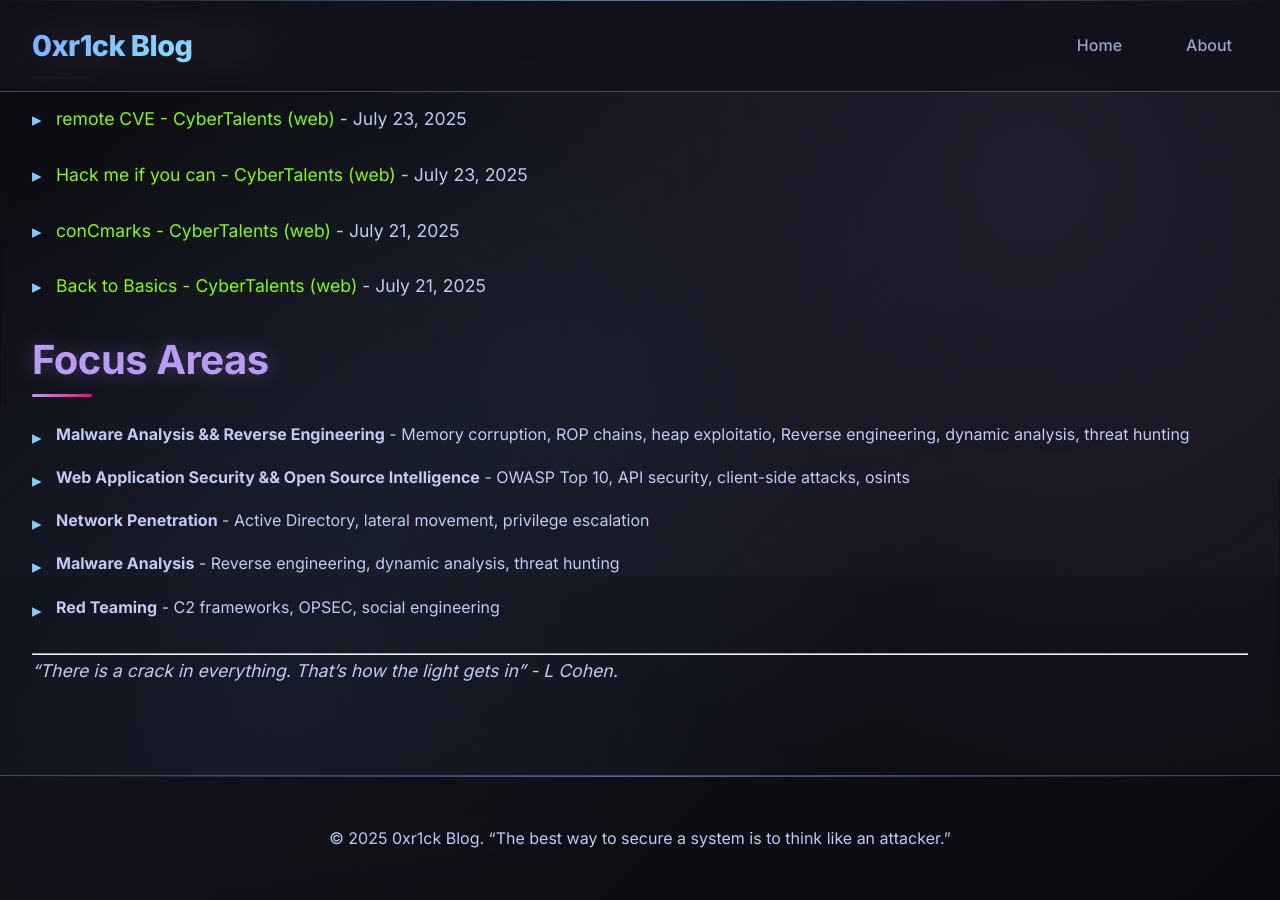
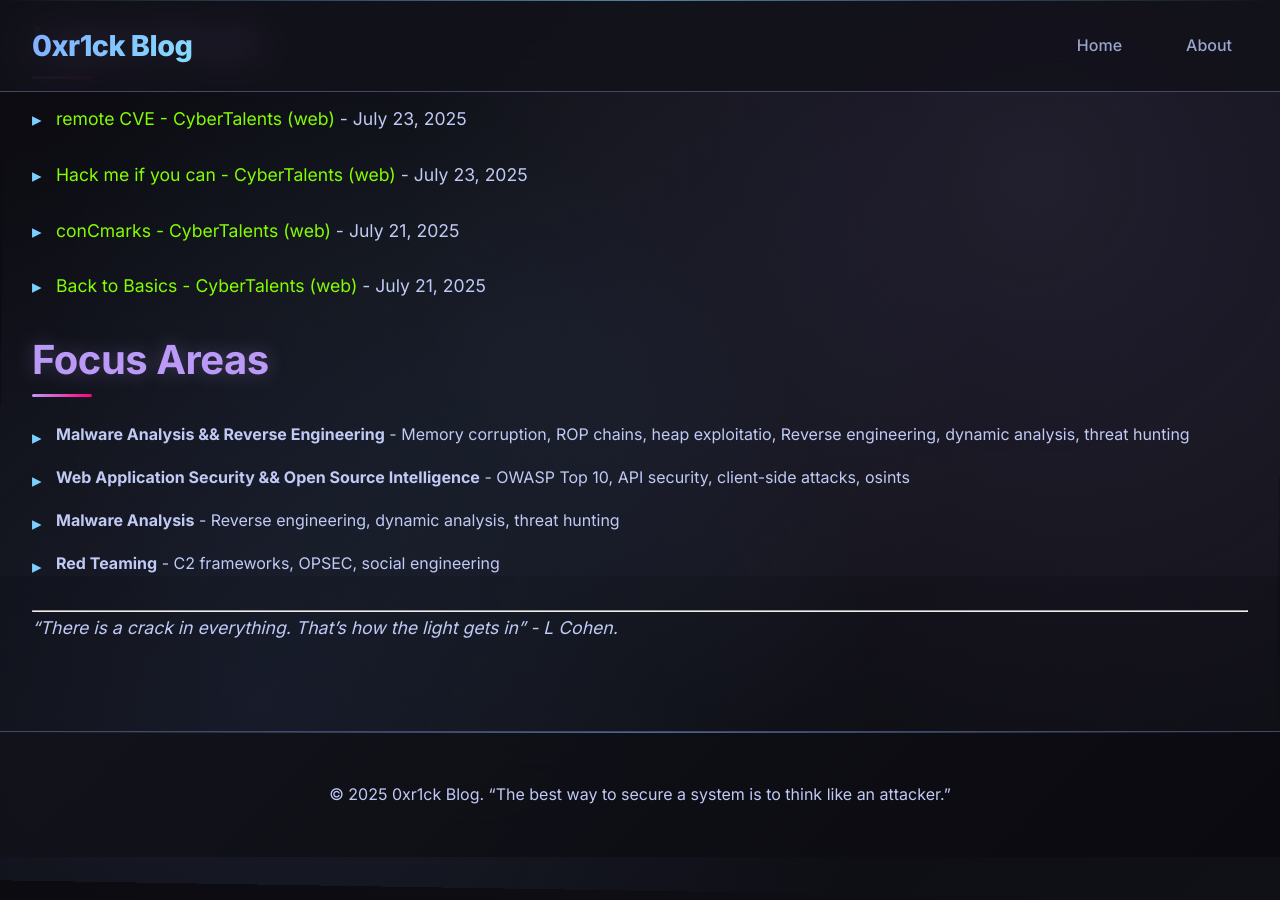
Before and after one commit to 0xr1ck/0xr1ck.github.io, a Jekyll site: the page built from index.md, in a window 1280 px wide and 900 px high, scrolled down 324 px. Built offline with Jekyll 4.4.1, drawn with Linux system fonts in a browser that asks for light colours.

Commit message:
Update index.md

```diff
--- a/index.md
+++ b/index.md
@@ -17,7 +17,6 @@ for fun & profits and if you have any questions or comments you know what to do.
 
 - **Malware Analysis && Reverse Engineering** - Memory corruption, ROP chains, heap exploitatio, Reverse engineering, dynamic analysis, threat hunting
 - **Web Application Security && Open Source Intelligence** - OWASP Top 10, API security, client-side attacks, osints
-- **Network Penetration** - Active Directory, lateral movement, privilege escalation
 - **Malware Analysis** - Reverse engineering, dynamic analysis, threat hunting
 - **Red Teaming** - C2 frameworks, OPSEC, social engineering
 
```
